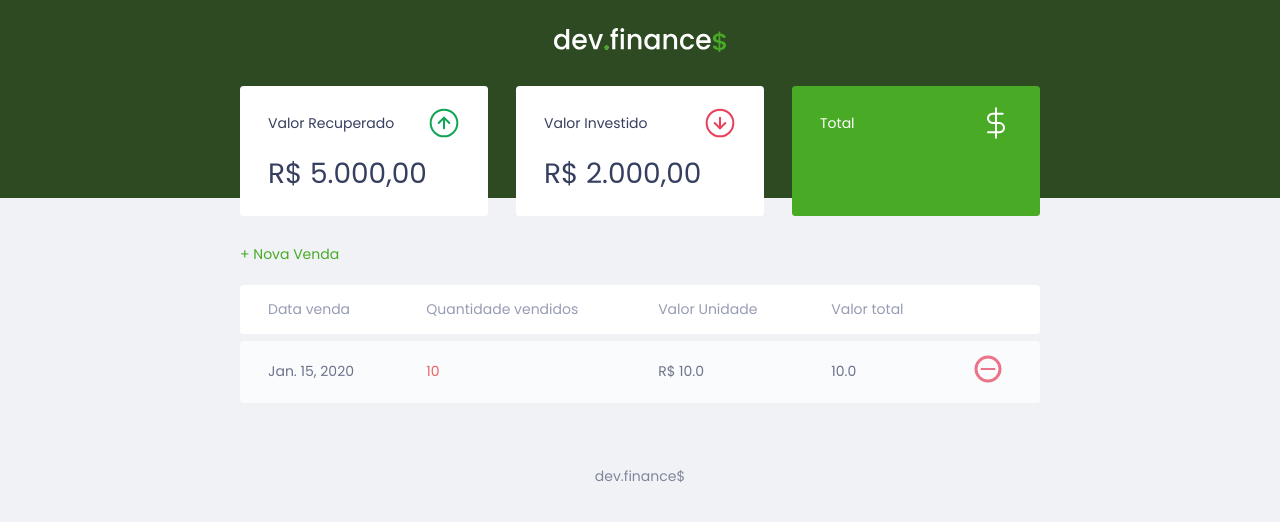
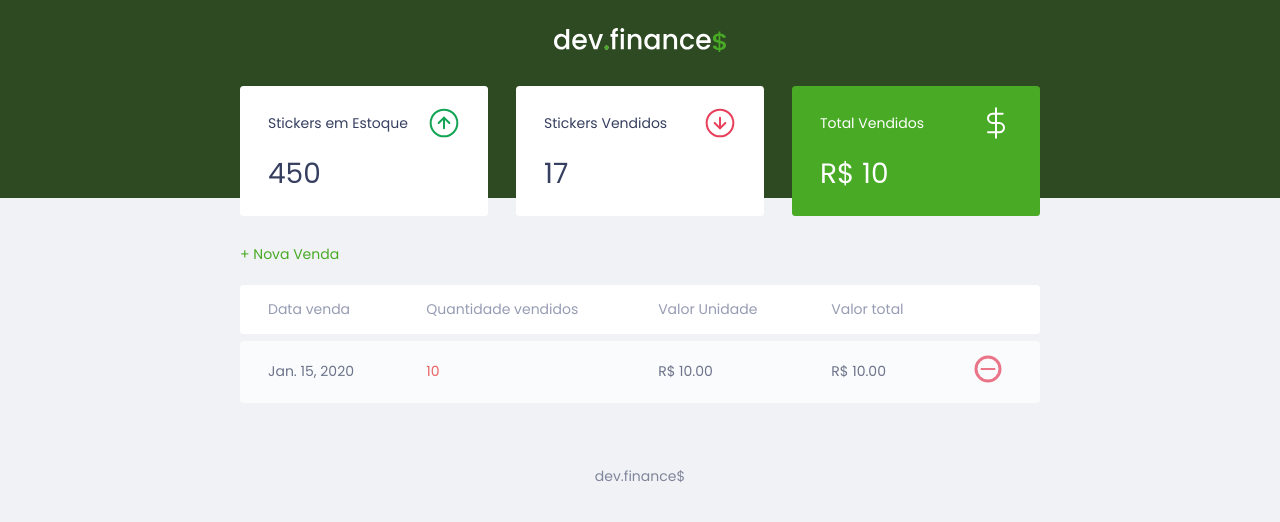
Before and after one commit to FranciscoGomes20/CaixaStickers, a Django app: page / in a window 1280 px wide. Shown: the top 522 px of the page. Run offline with Django 3.2, Linux system fonts and the light colour scheme; tables that the repository leaves empty hold one stand-in row (values such as "Sample post").

Commit message:
Problema das views resolvido

```diff
--- a/stickers/forms.py
+++ b/stickers/forms.py
@@ -4,11 +4,11 @@ from .models import CaixaStickers
 class StickerForm(forms.ModelForm):
     class Meta:
         model = CaixaStickers
-        fields = ('data_venda', 'quantidade_vendidos', 'valor_unidade', 'valor_total')
+        fields = ('data_venda', 'quantidade_vendidos', 'valor_unidade')
         widgets = {
-            'quantidade_vendidos': forms.TextInput(
+            'quantidade_vendidos': forms.NumberInput(
                 attrs={'type': 'number', 'name': 'amount', 'id': 'description', 'placeholder': 'Quantidade vendidos'}),
-            'valor_unidade': forms.TextInput(
+            'valor_unidade': forms.NumberInput(
                 attrs={ 'type':'number', 'id': 'amount', 'name': 'amount', 'placeholder': '0,00' }),
             'data_venda': forms.DateInput(
                 attrs={ 'type':'date', 'id':'date', 'name':'date' }),
--- a/stickers/models.py
+++ b/stickers/models.py
@@ -4,8 +4,8 @@ from django.db import models
 class CaixaStickers(models.Model):
     data_venda = models.DateField(auto_now_add=False)
     quantidade_vendidos = models.IntegerField()
-    valor_unidade = models.FloatField(default=0)
-    valor_total = models.FloatField(default=0)
+    valor_unidade = models.DecimalField(max_digits=10 ,default=0, decimal_places=2)
+    valor_total = models.DecimalField(max_digits=10 ,default=0, decimal_places=2)
 
     def __str__(self):
         return "Stickers vendidos {}".format(self.data_venda)
--- a/stickers/templates/index.html
+++ b/stickers/templates/index.html
@@ -26,24 +26,30 @@
 
             <div class="card">
                 <h3>
-                    <span>Valor Recuperado</span>
+                    <span>Stickers em Estoque</span>
                     <img src="{% static './assets/income.svg' %}" alt="Image de entradas">
                 </h3>
-                <p>R$ 5.000,00</p>
+                <p>450</p>
             </div>
             <div class="card">
                 <h3>
-                    <span>Valor Investido</span>
+                    <span>Stickers Vendidos</span>
                     <img src="{% static './assets/expense.svg' %}" alt="Image de saidas">
                 </h3>
-                <p>R$ 2.000,00</p>
+                <p>17</p>
             </div>
             <div class="card total">
                 <h3>
-                    <span>Total</span>
+                    <span>Total Vendidos</span>
                     <img src="{% static './assets/total.svg' %}" alt="Image de total">
                 </h3>
-                <p>{{ total }}</p>
+                <p>
+                    {% if valor_total == None %}
+                        Zero!!
+                    {% else %}
+                        R$ {{ valor_total }}
+                    {% endif %}
+                </p>
             </div>
         </section>
 
@@ -68,7 +74,7 @@
                             <td class="description">{{ sticker.data_venda }}</td>
                             <td class="expense">{{ sticker.quantidade_vendidos }}</td>
                             <td class="description">R$ {{ sticker.valor_unidade }}</td>
-                            <td class="description">{{ sticker.valor_total }}</td>
+                            <td class="description">R$ {{ sticker.valor_total }}</td>
                             <td>
                                 <a href="{% url 'excluir_venda' sticker.id %}">
                                     <img src="{% static './assets/minus.svg' %}" alt="Remover venda">
@@ -86,6 +92,16 @@
             <div id="form">
 
                 <h2>Nova Venda</h2>
+
+                {% if form.errors %}
+                    {% for field in form %}
+
+                        {% for error in field.errors %}
+                                {{field.label}}: {{ error|escape }}
+                        {% endfor %}
+
+                    {% endfor %}
+                {% endif %}
 
                 <form method="POST">{% csrf_token %}
                     <div class="input-group">
@@ -105,7 +121,7 @@
                     </div>
 
                     <div class="input-group actions">
-                        <a onclick="Modal.close()" href="" class="button cancel">Cancelar</a>
+                        <a onclick="Modal.close()" class="button cancel">Cancelar</a>
                         <button type="submit">Salvar</button>
                     </div>
 
--- a/stickers/views.py
+++ b/stickers/views.py
@@ -1,10 +1,12 @@
 from django.shortcuts import render
 from django.shortcuts import redirect
+from django.db.models import Sum
 from .models import CaixaStickers
 from .forms import StickerForm
 
 # Create your views here.
 def index(request):
+    valor_total = CaixaStickers.objects.all().aggregate(valor_total = Sum('valor_total')).get('valor_total')
     stickers = CaixaStickers.objects.all()
     stickers = reversed(stickers)
 
@@ -14,13 +16,14 @@ def index(request):
             new_data_venda = form.cleaned_data['data_venda']
             new_quantidade_vendidos = form.cleaned_data['quantidade_vendidos']
             new_valor_unidade = form.cleaned_data['valor_unidade']
-            new_valor_total = new_quantidade_vendidos * new_valor_unidade
-            new_form = CaixaStickers(data_venda=new_data_venda, quantidade_vendidos=new_quantidade_vendidos, valor_unidade=new_valor_unidade, valor_total=new_valor_total)
-            new_form.save()
+            new_valor_total=new_quantidade_vendidos * new_valor_unidade
+            newform = CaixaStickers(data_venda=new_data_venda ,quantidade_vendidos=new_quantidade_vendidos, valor_unidade=new_valor_unidade,valor_total=new_valor_total)
+            newform.save()
             return redirect('index')
     else:
         form = StickerForm()
-    return render(request, 'index.html', {'stickers': stickers, 'form':form })
+
+    return render(request, 'index.html', {'stickers': stickers, 'form':form, 'valor_total':valor_total })
 
 def excluir_venda(request, id_sticker):
     venda_stickers = CaixaStickers.objects.get(pk=id_sticker)
```
Also changed, not shown: stickers/migrations/0006_alter_caixastickers_valor_unidade.py (added), stickers/migrations/0007_alter_caixastickers_valor_total.py (added).
